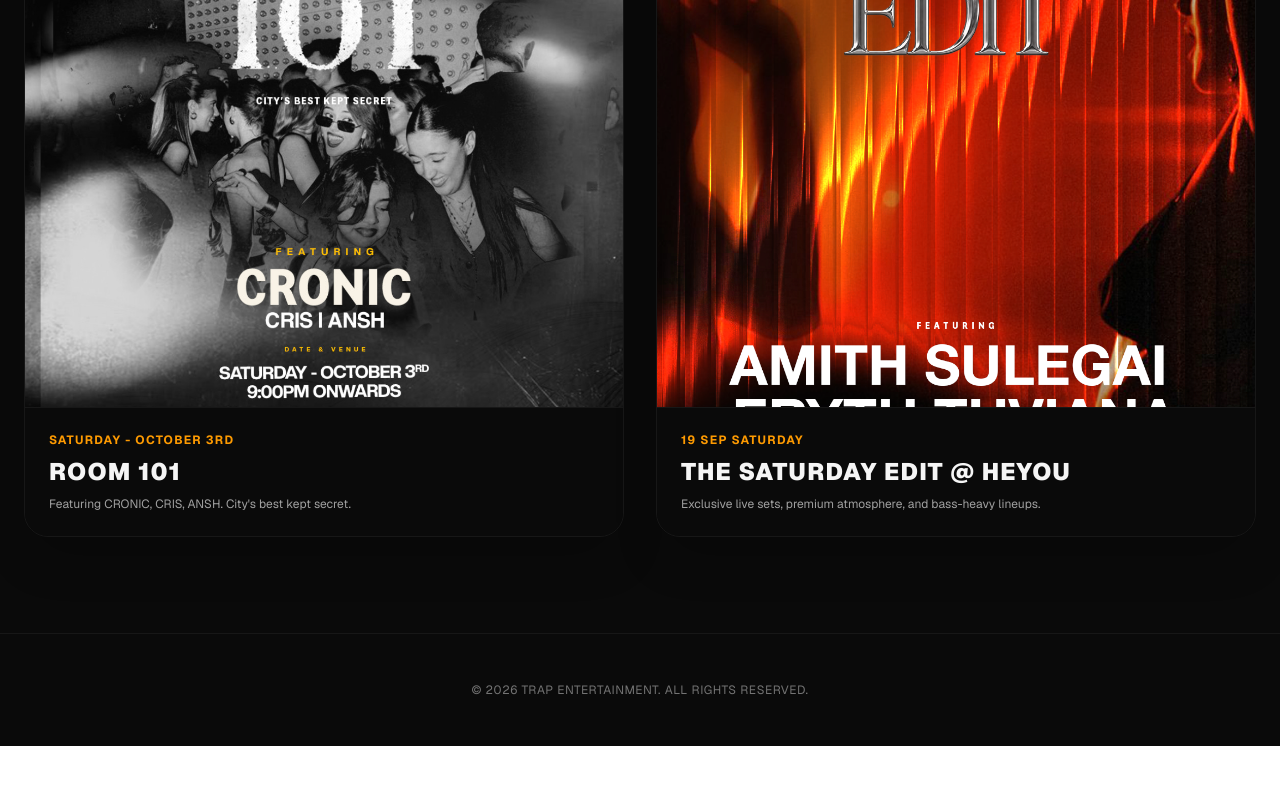
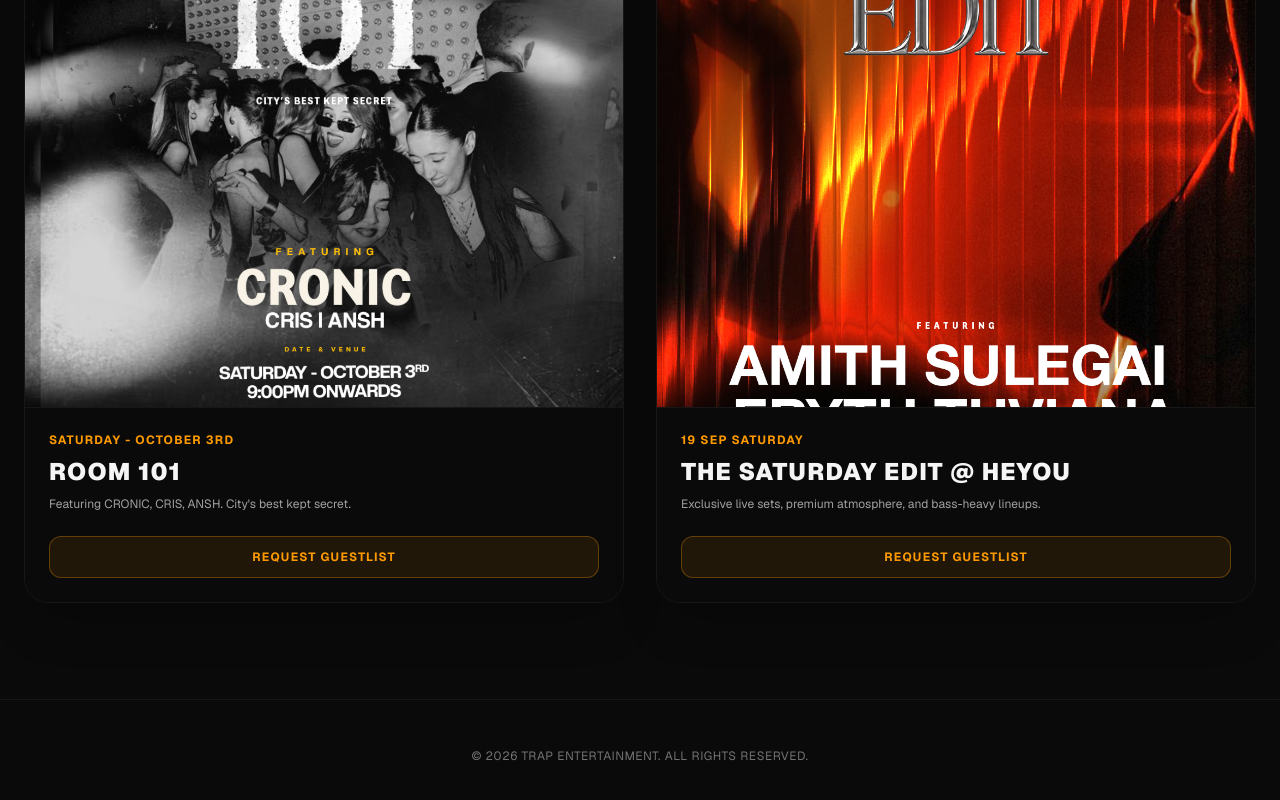
Before and after one commit to gamingfeverffhaideryt-cpu/trap-entertainments, a Next.js app: page / in a window 1280 px wide. Shown: the part 1142-1942 px from the top of the page. Before the commit the page ends 1888 px from the top, so only its background shows below. Built offline with nearby package versions, Linux system fonts and the light colour scheme.

Commit message:
Fix typescript lucide icon compilation error

```diff
--- a/app/page.tsx
+++ b/app/page.tsx
@@ -16,6 +16,11 @@ export default function TrapEntertainmentWebsite() {
   const heroScale = Math.max(0.85, 1 - scrollY * 0.0008);
   const heroOpacity = Math.max(0, 1 - scrollY * 0.002);
   const heroBlur = Math.min(12, scrollY * 0.02);
+
+  const handleEventClick = (eventName: string) => {
+    // Replace this alert with your guestlist modal or booking redirect URL
+    alert(`Guestlist opening for ${eventName}`);
+  };
 
   return (
     <div className="min-h-screen bg-neutral-950 text-neutral-100 font-sans selection:bg-amber-500 selection:text-black">
@@ -104,7 +109,10 @@ export default function TrapEntertainmentWebsite() {
 
         <div className="grid grid-cols-1 md:grid-cols-2 gap-8">
           {/* EVENT 1: ROOM 101 */}
-          <div className="group relative flex flex-col rounded-3xl border border-neutral-900 bg-neutral-900/30 shadow-2xl overflow-hidden backdrop-blur-sm transition-all duration-500 hover:border-amber-500/50 hover:shadow-[0_0_40px_rgba(245,158,11,0.25)]">
+          <div
+            onClick={() => handleEventClick("ROOM 101")}
+            className="group relative cursor-pointer flex flex-col rounded-3xl border border-neutral-900 bg-neutral-900/30 shadow-2xl overflow-hidden backdrop-blur-sm transition-all duration-500 hover:border-amber-500/50 hover:shadow-[0_0_40px_rgba(245,158,11,0.25)] hover:-translate-y-1"
+          >
             <div className="relative w-full h-[540px] bg-neutral-950 overflow-hidden">
               <img
                 src="/room101.png"
@@ -122,11 +130,17 @@ export default function TrapEntertainmentWebsite() {
               <p className="text-xs text-neutral-400">
                 Featuring CRONIC, CRIS, ANSH. City&apos;s best kept secret.
               </p>
+              <button className="mt-4 w-full rounded-xl bg-amber-500/10 border border-amber-500/30 py-3 text-xs font-bold text-amber-500 uppercase tracking-widest transition-all group-hover:bg-amber-500 group-hover:text-black">
+                Request Guestlist
+              </button>
             </div>
           </div>
 
           {/* EVENT 2: THE SATURDAY EDIT */}
-          <div className="group relative flex flex-col rounded-3xl border border-neutral-900 bg-neutral-900/30 shadow-2xl overflow-hidden backdrop-blur-sm transition-all duration-500 hover:border-amber-500/50 hover:shadow-[0_0_40px_rgba(245,158,11,0.25)]">
+          <div
+            onClick={() => handleEventClick("The Saturday Edit")}
+            className="group relative cursor-pointer flex flex-col rounded-3xl border border-neutral-900 bg-neutral-900/30 shadow-2xl overflow-hidden backdrop-blur-sm transition-all duration-500 hover:border-amber-500/50 hover:shadow-[0_0_40px_rgba(245,158,11,0.25)] hover:-translate-y-1"
+          >
             <div className="relative w-full h-[540px] bg-neutral-950 overflow-hidden">
               <img
                 src="/saturday-edit.png"
@@ -144,6 +158,9 @@ export default function TrapEntertainmentWebsite() {
               <p className="text-xs text-neutral-400">
                 Exclusive live sets, premium atmosphere, and bass-heavy lineups.
               </p>
+              <button className="mt-4 w-full rounded-xl bg-amber-500/10 border border-amber-500/30 py-3 text-xs font-bold text-amber-500 uppercase tracking-widest transition-all group-hover:bg-amber-500 group-hover:text-black">
+                Request Guestlist
+              </button>
             </div>
           </div>
         </div>
```
